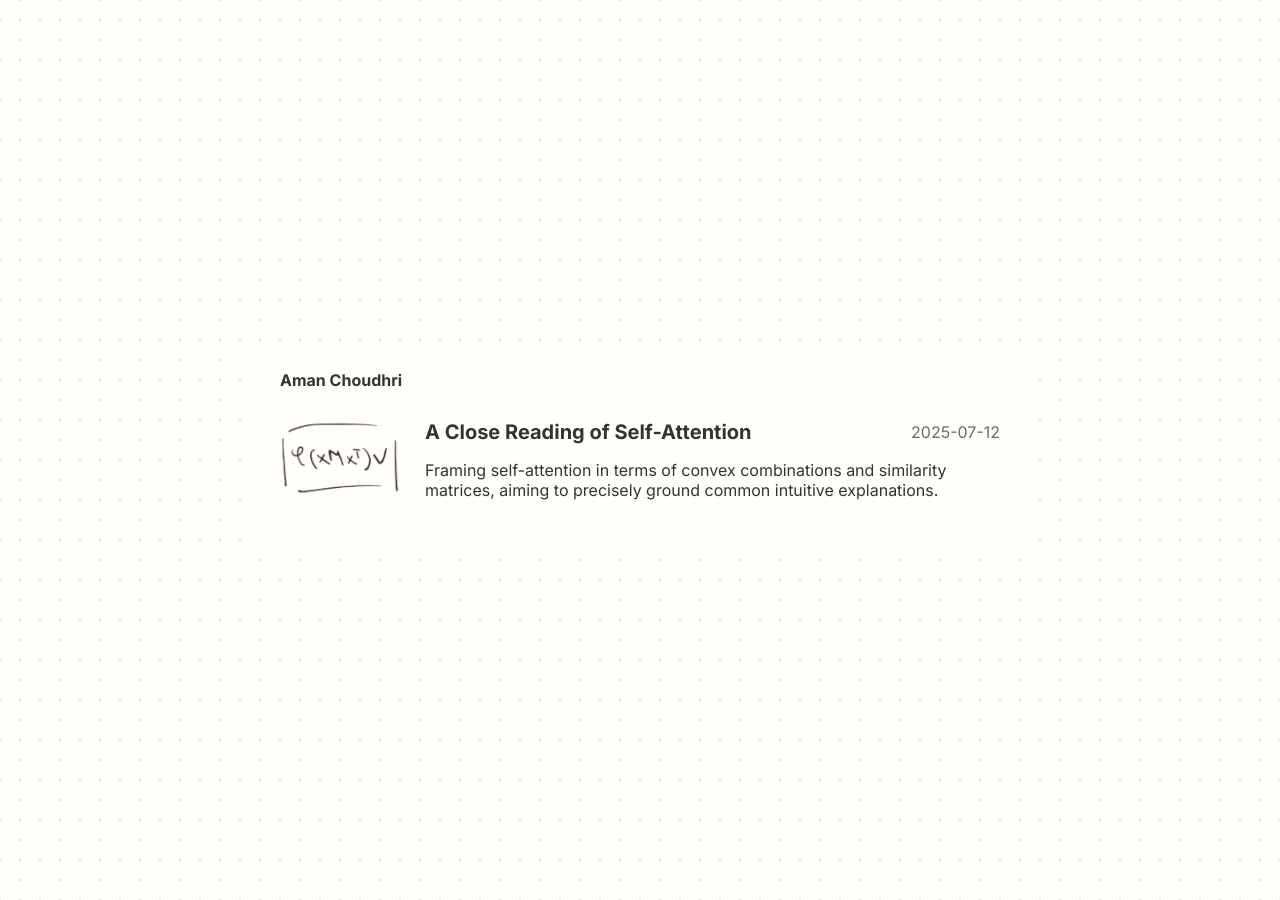
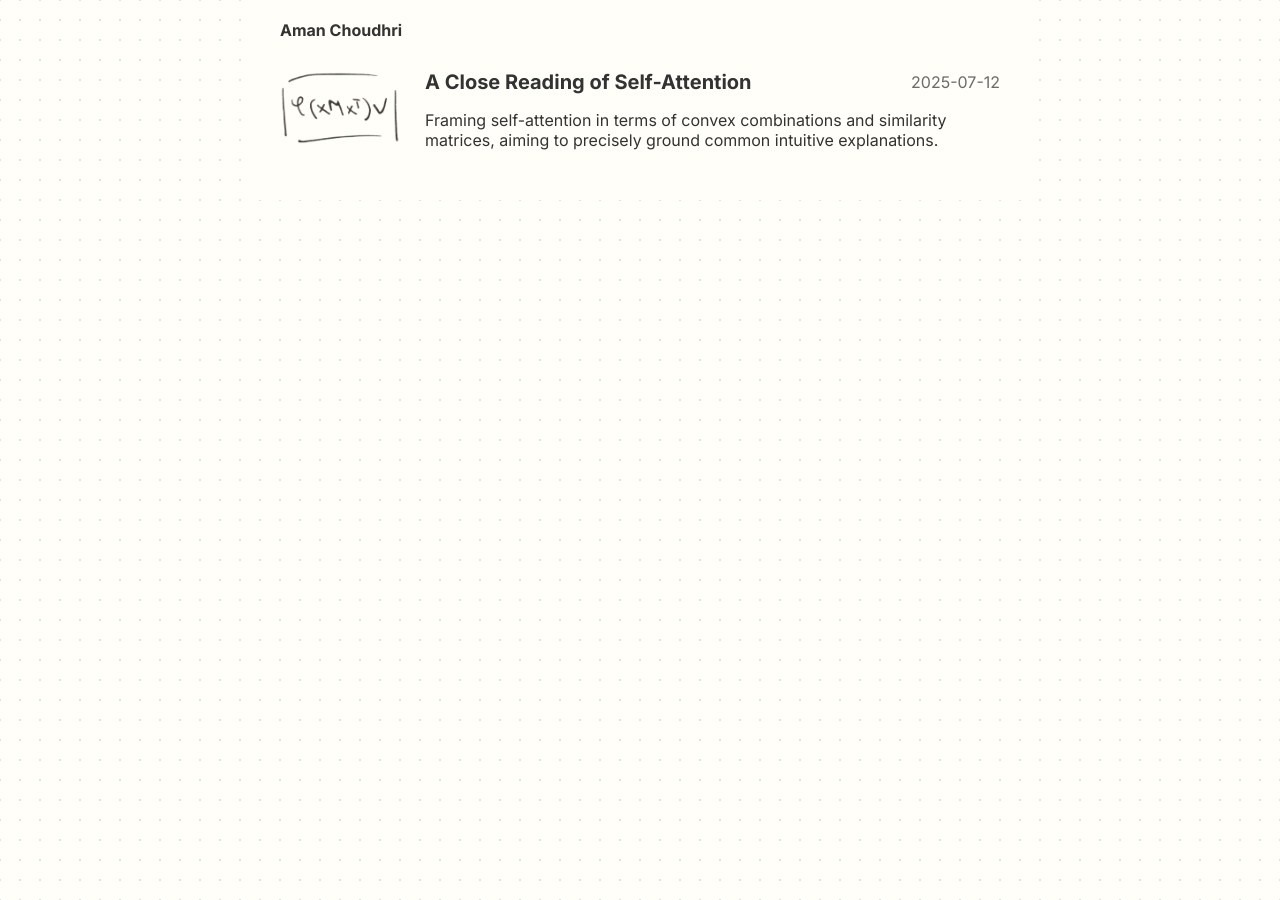
Before and after one commit to amanchoudhri/amanchoudhri.github.io, a Jekyll site: the page built from blog.html, in a window 1280 px wide. Built offline with Jekyll 4.4.1, drawn with Linux system fonts in a browser that asks for light colours.

Commit message:
Fix content centering

```diff
--- a/assets/css/styles.css
+++ b/assets/css/styles.css
@@ -24,7 +24,6 @@ body {
   display: flex;
   align-self: center;
   align-items: center;
-  justify-content: center;
   flex-direction: column;
 
   /* Base styles */
@@ -48,7 +47,6 @@ a {
 #site-nav {
     width: 100%;
     max-width: var(--content-width);
-    margin: 0 auto;
 
     display: flex;
     flex-direction: row;
@@ -89,6 +87,7 @@ a {
     flex-direction: row;
     gap: 35px;
     background-color: var(--main-background-color);
+    margin: auto;
 }
 
 #photo-wrapper {
```
